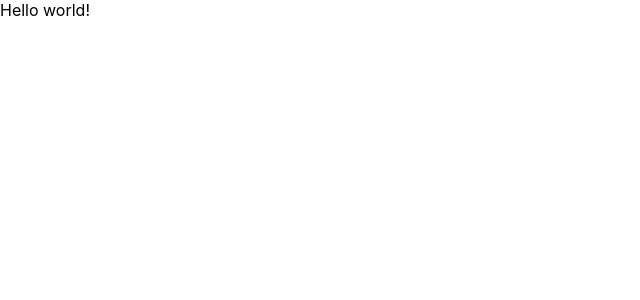
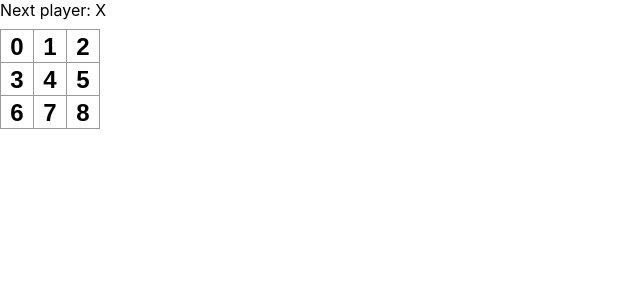
Before and after one commit to KrystianKaminski/react-tutorial, a React (Create React App) app: page / in a window 1280 px wide. Shown: the top 300 px of the page, without its empty margins (0-640 px from the left). Built offline with nearby package versions, Linux system fonts and the light colour scheme.

Commit message:
Create template of tic-tac-toe game with React

```diff
--- /dev/null
+++ b/src/Board.js
@@ -0,0 +1,36 @@
+import React from 'react'
+
+import Square from './Square'
+
+class Board extends React.Component {
+    renderSquare(i) {
+        return <Square value={i} />
+    }
+
+    render() {
+        const status = 'Next player: X'
+
+        return (
+            <div>
+                <div className="status">{status}</div>
+                <div className="board-row">
+                    {this.renderSquare(0)}
+                    {this.renderSquare(1)}
+                    {this.renderSquare(2)}
+                </div>
+                <div className="board-row">
+                    {this.renderSquare(3)}
+                    {this.renderSquare(4)}
+                    {this.renderSquare(5)}
+                </div>
+                <div className="board-row">
+                    {this.renderSquare(6)}
+                    {this.renderSquare(7)}
+                    {this.renderSquare(8)}
+                </div>
+            </div>
+        )
+    }
+}
+
+export default Board
--- /dev/null
+++ b/src/Game.js
@@ -0,0 +1,22 @@
+import React from 'react'
+
+import Board from './Board'
+import Square from './Square'
+
+class Game extends React.Component {
+    render() {
+        return (
+            <div className="game">
+                <div className="game-board">
+                    <Board />
+                </div>
+                <div className="game-info">
+                    <div>{/* status */}</div>
+                    <ol>{/* TODO */}</ol>
+                </div>
+            </div>
+        )
+    }
+}
+
+export default Game
--- /dev/null
+++ b/src/Square.js
@@ -0,0 +1,13 @@
+import React from 'react'
+
+class Square extends React.Component {
+    render() {
+        return (
+            <button className="square">
+                {this.props.value}
+            </button>
+        )
+    }
+}
+
+export default Square
--- a/src/index.css
+++ b/src/index.css
@@ -12,3 +12,49 @@ code {
   font-family: source-code-pro, Menlo, Monaco, Consolas, "Courier New",
     monospace;
 }
+
+ol, ul {
+  padding-left: 30px;
+}
+
+.board-row:after {
+  clear: both;
+  content: "";
+  display: table;
+}
+
+.status {
+  margin-bottom: 10px;
+}
+
+.square {
+  background: #fff;
+  border: 1px solid #999;
+  float: left;
+  font-size: 24px;
+  font-weight: bold;
+  line-height: 34px;
+  height: 34px;
+  margin-right: -1px;
+  margin-top: -1px;
+  padding: 0;
+  text-align: center;
+  width: 34px;
+}
+
+.square:focus {
+  outline: none;
+}
+
+.kbd-navigation .square:focus {
+  background: #ddd;
+}
+
+.game {
+  display: flex;
+  flex-direction: row;
+}
+
+.game-info {
+  margin-left: 20px;
+}
--- a/src/index.js
+++ b/src/index.js
@@ -1,6 +1,7 @@
 import React from 'react';
 import ReactDOM from 'react-dom';
 import './index.css';
-import App from './App';
 
-ReactDOM.render( < App / > , document.getElementById('root'));
+import Game from './Game'
+
+ReactDOM.render( < Game / > , document.getElementById('root'));
```
